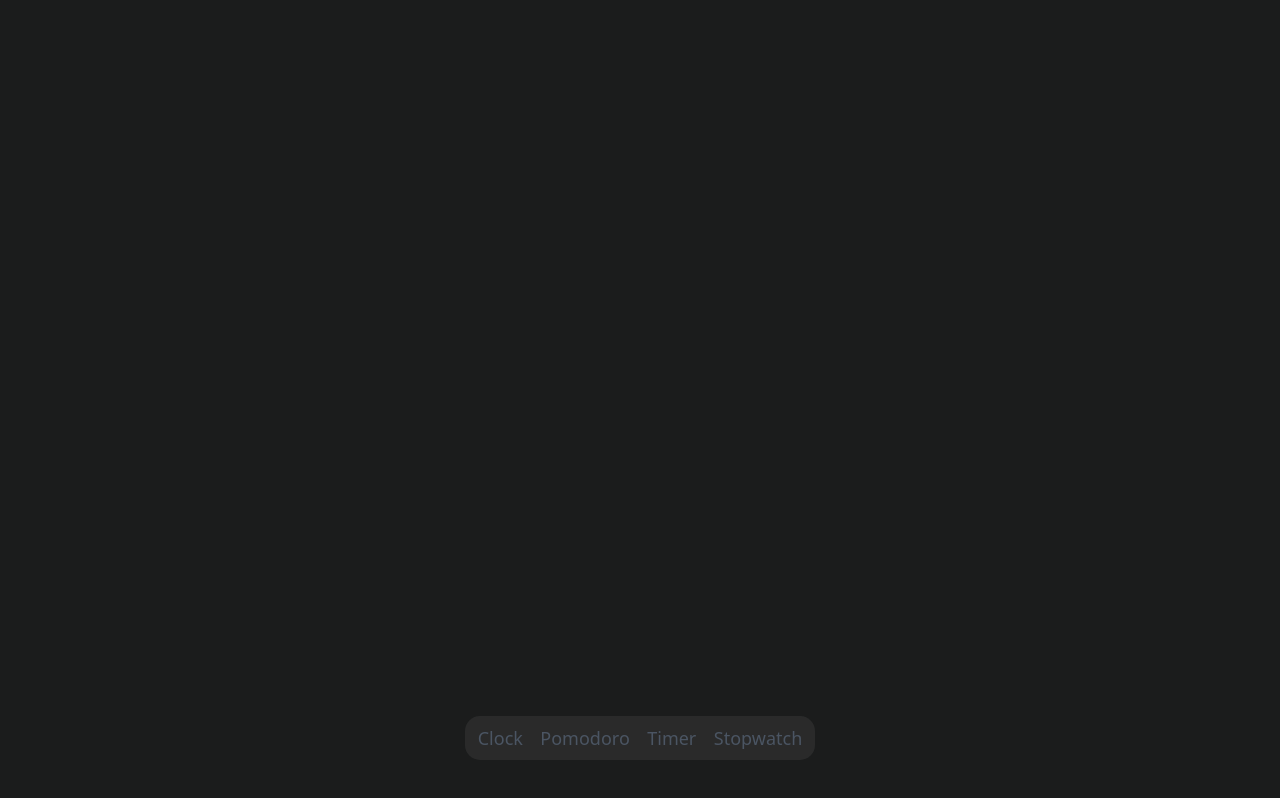
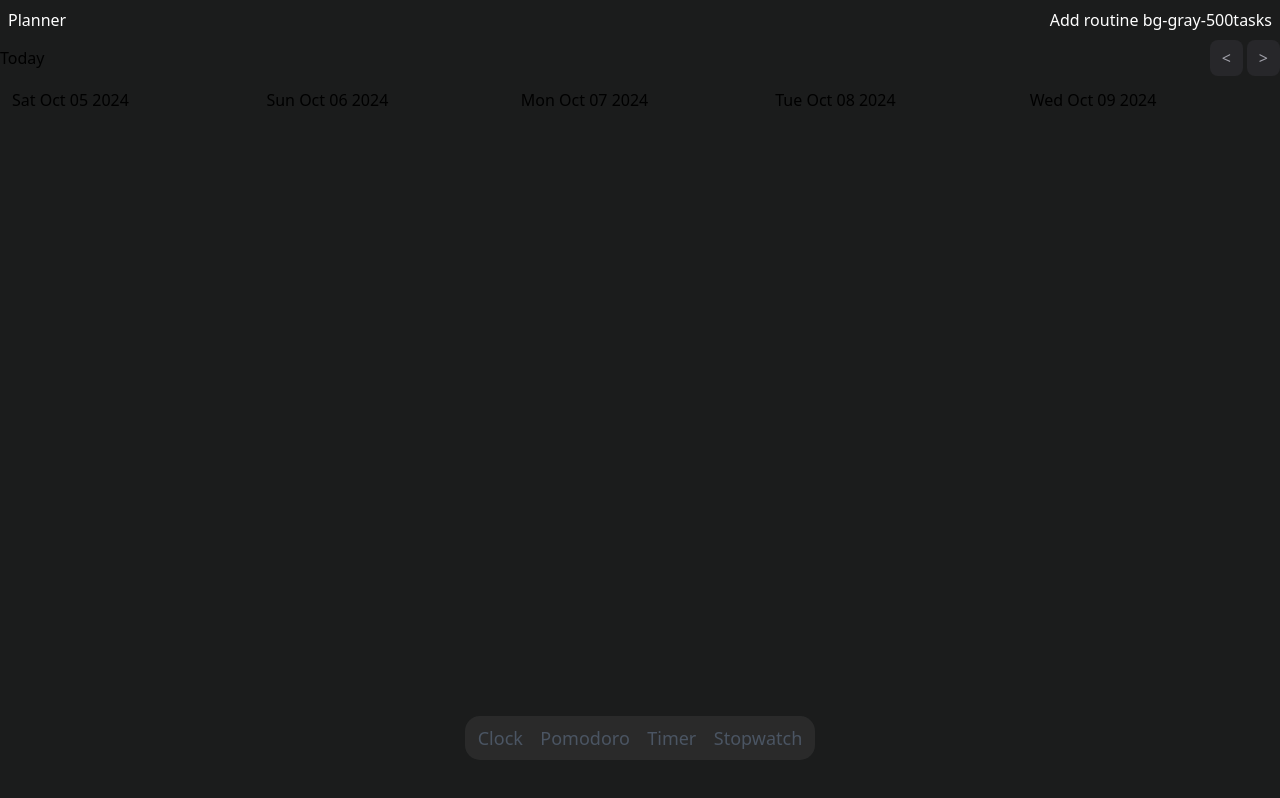
Before and after one commit to itsashishg/timer-pvt, a React (Create React App) app: page /planner in a window 1280 px wide. Built offline with nearby package versions, Linux system fonts and the light colour scheme.

Commit message:
Planner component added.

```diff
--- a/src/App.js
+++ b/src/App.js
@@ -5,6 +5,7 @@ import Navbar from './components/navbar';
 import Pomodoro from './components/pomodoro';
 import Timer from './components/timer';
 import Stopwatch from './components/stopwatch';
+import Planner from './components/planner';
 
 function App() {
   return (
@@ -16,6 +17,7 @@ function App() {
           <Route path="/pomodoro" element={<Pomodoro />} />
           <Route path="/timer" element={<Timer />} />
           <Route path="/stopwatch" element={<Stopwatch />} />
+          <Route path="/planner" element={<Planner />} />
         </Routes>
       </Router>
     </>
--- /dev/null
+++ b/src/components/planner.js
@@ -0,0 +1,72 @@
+import React, { useEffect, useState } from "react";
+
+const Planner = () => {
+
+    const [currentDate, setCurrentDate] = useState(new Date());
+    // const [taskDetails, setTaskDetails] = useState({ date: new Date(), tasks: [] });
+
+    // useEffect(() => {
+    //     setCurrentDate(new Date());
+    // }, []);
+
+    const handleChangeDate = (type) => {
+        if (type === '<') {
+            const previousDay = new Date(currentDate);
+            previousDay.setDate(currentDate.getDate() - 2);
+            setCurrentDate(previousDay);
+        }
+        else {
+            const nextDay = new Date(currentDate);
+            nextDay.setDate(currentDate.getDate() + 5);
+            setCurrentDate(nextDay);
+        }
+    };
+
+    const generateView = (date) => {
+        const viewArray = [];
+        const today = date;
+        console.log(date)
+        const previousDay = new Date(today);
+        previousDay.setDate(today.getDate() - 1);
+        viewArray.push({ date: previousDay, tasks: [] });
+
+        viewArray.push({ date: today, tasks: [] });
+
+        for (let i = 1; i <= 3; i++) {
+            const nextDay = new Date(today);
+            nextDay.setDate(today.getDate() + i);
+            viewArray.push({ date: nextDay, tasks: [] });
+        }
+
+        return <>
+            <div className="flex items-center justify-between h-full w-full gap-2 p-2">
+                {
+                    viewArray.map((dayAndTask, index) => (
+                        <div className="h-full w-full rounded-md p-1" key={index}>{dayAndTask.date.toDateString()}</div>
+                    ))
+                }
+            </div>
+        </>;
+    }
+
+    return <div className="h-full w-full flex flex-col">
+        <div className="flex justify-between text-white p-2">
+            <span>Planner</span>
+            <span>Add routine  bg-gray-500tasks</span>
+        </div>
+        <div className="flex justify-between items-center">
+            <span>Today</span>
+            <span className="flex justify-between gap-1">
+                <button onClick={() => handleChangeDate('<')} className="bg-zinc-800 px-3 text-zinc-400 transition-colors hover:bg-zinc-700 hover:text-zinc-200 sm:py-1.5 rounded-lg py-2">
+                    <span>&lt;</span>
+                </button>
+                <button onClick={() => handleChangeDate('>')} className="bg-zinc-800 px-3 text-zinc-400 transition-colors hover:bg-zinc-700 hover:text-zinc-200 sm:py-1.5 rounded-lg py-2">
+                    <span>&gt;</span>
+                </button>
+            </span>
+        </div>
+        <div className="flex-grow">{generateView(currentDate)}</div>
+    </div>;
+}
+
+export default Planner;
```
